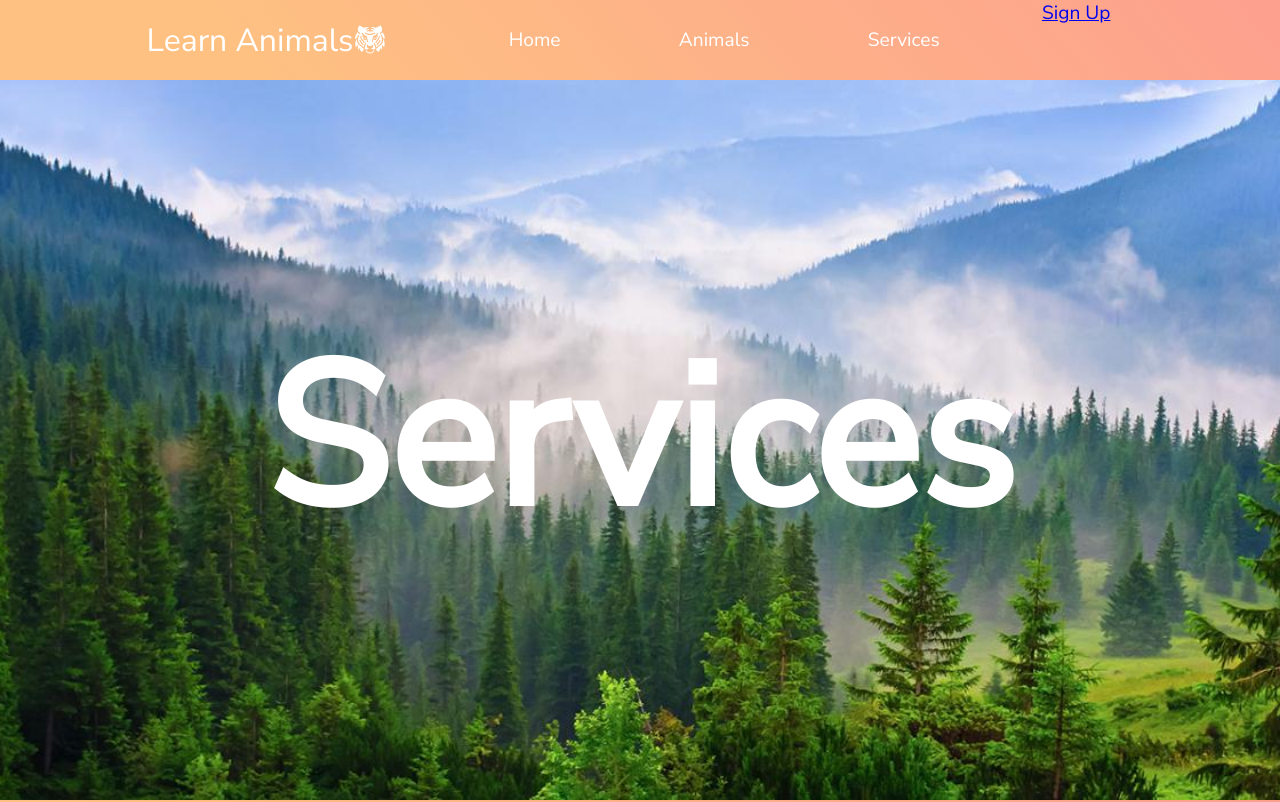
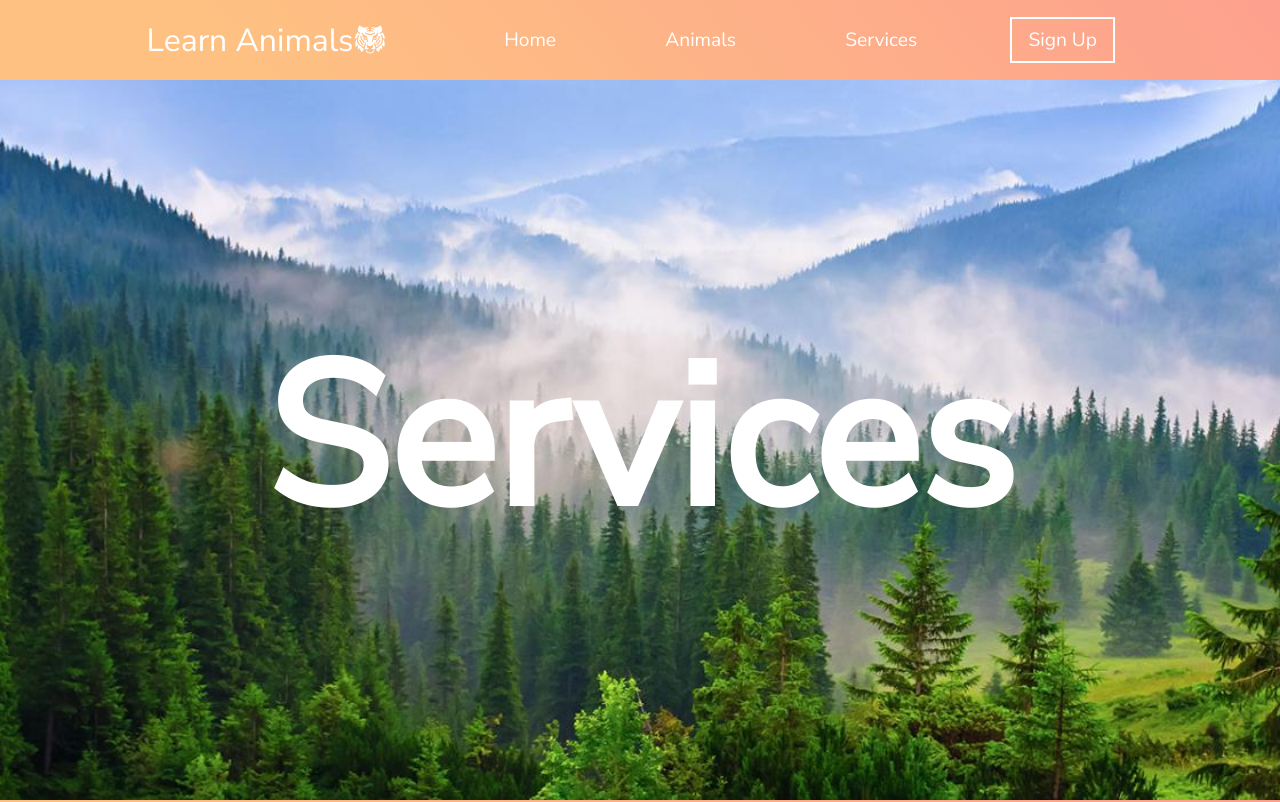
Before and after one commit to Aaron-Lin-74/project-animal-website, a React (Create React App) app: page /services in a window 1280 px wide. Shown: the top 802 px of the page. Built offline with nearby package versions, Linux system fonts and the light colour scheme.

Commit message:
Update the style of the website

```diff
--- a/src/components/Gallery.css
+++ b/src/components/Gallery.css
@@ -31,6 +31,8 @@
   object-position: top;
   object-fit: cover;
   height: 20vh;
+  /* remove the extra space at the bottom */
+  display: block;
 }
 
 .gallery-flex > div:hover .gal-img {
--- a/src/components/GalleryModal.css
+++ b/src/components/GalleryModal.css
@@ -65,12 +65,14 @@ figure.next-image {
 
 .modal-btns button {
   padding: 0 10px;
-  font-size: 17px;
+  font-size: 1.5rem;
   border-radius: 5px;
   background: rgba(238, 235, 235, 0.2);
   color: white;
   border: none;
   box-shadow: 0 5px 15px rgba(238, 235, 235, 0.2);
+  display: flex;
+  place-items: center;
 }
 @media (max-width: 1080px) {
   .gal-modal-img {
--- a/src/components/Navbar.css
+++ b/src/components/Navbar.css
@@ -37,6 +37,7 @@
   display: flex;
   width: 60vw;
   justify-content: space-around;
+  align-items: center;
   padding-left: 4rem;
   text-align: center;
   margin-bottom: 0;
@@ -55,24 +56,32 @@
   height: 100%;
 }
 
-.nav-links:hover {
+.nav-links-sign-up {
+  color: var(--mainFontColor);
+  display: flex;
+  align-items: center;
+  text-decoration: none;
+  padding: 0.5rem 1rem;
+}
+
+.nav-links:hover,
+.nav-links-sign-up:hover {
   border-bottom: 4px solid #fff;
   transition: all 0.2s ease-out;
 }
 
+.nav-links-sign-up {
+  border: 2px solid #fff;
+}
 .fa-bars {
   color: var(--mainFontColor);
-}
-
-.nav-links-mobile {
-  /* hide it for the large screen */
-  display: none;
 }
 
 .menu-icon {
   display: none;
 }
 
+/* When the screen is smaller than 960px, nav bar will enter the mobile mode */
 @media screen and (max-width: 960px) {
   /* .NavbarItems {
     position: relative;
@@ -82,8 +91,10 @@
     display: flex;
     flex-direction: column;
     width: 100%;
-    height: 90vh;
+    /* The height of the nav bar is 80px */
+    height: calc(100vh - 80px);
     position: absolute;
+    align-items: stretch;
     /* leave the space for navbar */
     top: 80px;
     /* when not active, hide to the left */
@@ -106,6 +117,7 @@
     padding: 2rem;
     width: 100%;
     display: table;
+    font-size: 2rem;
   }
 
   .nav-links:hover {
@@ -134,14 +146,14 @@
     font-size: 2rem;
   }
 
-  .nav-links-mobile {
+  .nav-links-sign-up {
     display: block;
     text-align: center;
     margin: 2rem auto;
     border-radius: 4px;
     width: 80%;
     text-decoration: none;
-    font-size: 1.5rem;
+    font-size: 2rem;
     background-color: transparent;
     color: var(--mainFontColor);
     padding: 14px 20px;
@@ -149,7 +161,7 @@
     transition: all 0.3s ease-out;
   }
 
-  .nav-links-mobile:hover {
+  .nav-links-sign-up:hover {
     background: #fff;
     color: #242424;
     transition: 250ms;
--- a/src/components/Reviews.css
+++ b/src/components/Reviews.css
@@ -61,12 +61,12 @@ article h4 {
   /* transform: translateY(-50%); */
   background: rgb(240, 130, 58);
   color: #fff;
-  width: 1.25rem;
-  height: 1.25rem;
+  width: 2.5rem;
+  height: 4rem;
   display: grid;
   place-items: center;
   border-color: transparent;
-  font-size: 1rem;
+  font-size: 2rem;
   border-radius: 0.25rem;
   cursor: pointer;
   transition: all 0.8s ease-out;
```
